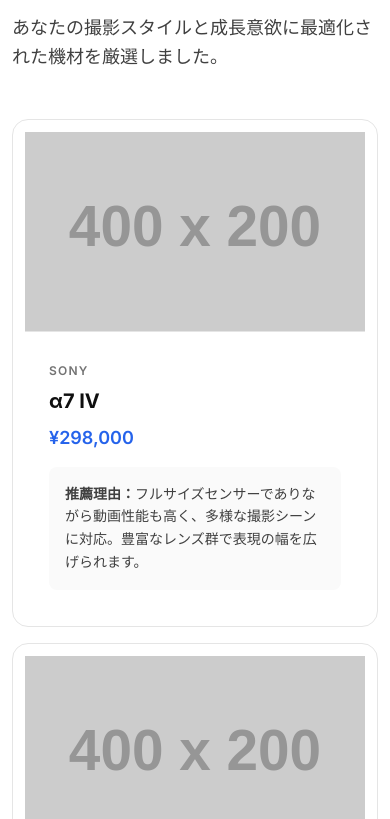
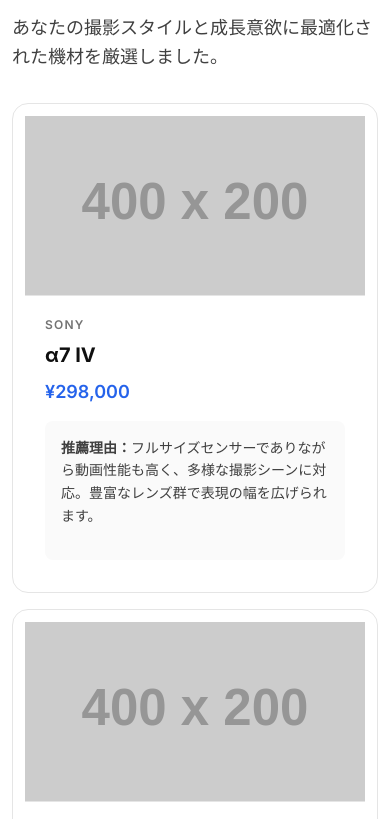
Before and after one commit to pigeonpoppo/camerapicker, a plain HTML site: page result.html in a window 390 px wide. Shown: the part 1718-2537 px from the top of the page. Drawn offline with Linux system fonts and the light colour scheme; placeholder pictures from the web are drawn by us.

Commit message:
Add files via upload

```diff
--- a/js/ai-diagnosis.js
+++ b/js/ai-diagnosis.js
@@ -420,7 +420,7 @@ class CameraPickerAI {
     const recommendations = this.generateRecommendations(userType, scores, userPreferences);
 
     // レベル別アドバイスを生成
-    const advice = this.generateLevelAdvice(userType.experience_level, userType.traits);
+    const advice = this.generateLevelAdvice(userType.experience_level || 'intermediate', userType.traits || []);
 
     return {
       photographerType: userType,
--- a/result.html
+++ b/result.html
@@ -287,9 +287,43 @@
     /* Recommendations Grid */
     .recommendations-grid {
       display: grid;
-      grid-template-columns: repeat(auto-fit, minmax(350px, 1fr));
-      gap: 2rem;
+      grid-template-columns: repeat(auto-fit, minmax(280px, 1fr));
+      gap: 1.5rem;
       margin: 3rem 0;
+    }
+
+    /* モバイル対応 */
+    @media (max-width: 768px) {
+      .recommendations-grid {
+        grid-template-columns: 1fr;
+        gap: 1rem;
+        margin: 2rem 0;
+      }
+
+      .recommendation-card {
+        margin-bottom: 1rem;
+      }
+
+      .recommendation-image {
+        height: 160px;
+      }
+
+      .recommendation-content {
+        padding: 1rem;
+      }
+
+      .recommendation-name {
+        font-size: 1.125rem;
+      }
+
+      .recommendation-price {
+        font-size: 1rem;
+      }
+
+      .recommendation-reason {
+        font-size: 0.8rem;
+        padding: 0.75rem;
+      }
     }
 
     .recommendation-card {
@@ -298,6 +332,9 @@
       border-radius: 1rem;
       overflow: hidden;
       transition: all 0.3s ease;
+      display: flex;
+      flex-direction: column;
+      height: 100%;
     }
 
     .recommendation-card:hover {
@@ -307,13 +344,16 @@
 
     .recommendation-image {
       width: 100%;
-      height: 200px;
+      height: 180px;
       object-fit: cover;
       border-bottom: 1px solid var(--color-gray-200);
     }
 
     .recommendation-content {
-      padding: 1.5rem;
+      padding: 1.25rem;
+      flex: 1;
+      display: flex;
+      flex-direction: column;
     }
 
     .recommendation-brand {
@@ -347,7 +387,8 @@
       background: var(--color-gray-50);
       padding: 1rem;
       border-radius: 0.5rem;
-      margin-top: 1rem;
+      margin-top: auto;
+      flex: 1;
     }
 
     /* Feature List */
```
